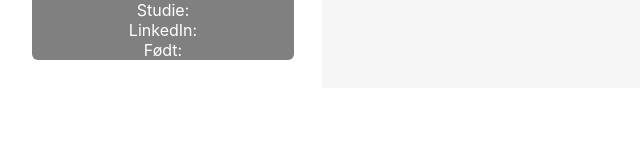
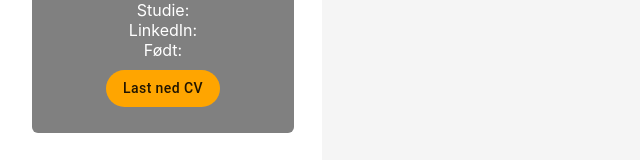
Before and after one commit to Simenwai/simendiscovery, a React (Create React App) app: page / in a window 1280 px wide. Shown: the part 340-500 px from the top of the page, without its empty margins (0-640 px from the left). Built offline with nearby package versions, Linux system fonts and the light colour scheme.

Commit message:
added button

```diff
--- /dev/null
+++ b/src/components/Button/Button.css
@@ -0,0 +1,33 @@
+.custom_btn{
+    /*background-color: var(--main-color) !important;*/
+    background-color: orange !important;
+    font-size: 14px !important;
+    font-weight: 500 !important;
+    border: 0 !important;
+    border-radius: 50px !important;
+    padding: 1px 12px !important;
+    line-height: 35px !important;
+    min-width: 100px !important;
+    outline: none !important;
+
+}
+.custom_btn .custom_btn_icon_container{
+    color: #000 !important;
+    background: #fff !important;
+    border-radius: 50px !important;
+    height: 27px !important;
+    width: 27px !important;
+    line-height: 29px !important;
+    text-align: center !important;
+    display: flex !important;
+    align-items: center !important;
+    justify-content: center !important;
+}
+.custom_btn .btn_text{
+    font-size: 14px !important;
+    text-transform: none !important;
+    text-align: center;
+    width: 100%;
+    margin-right: 5px;
+    margin-left: 5px;
+}
--- /dev/null
+++ b/src/components/Button/Button.js
@@ -0,0 +1,12 @@
+import React from 'react'
+import {Button } from '@material-ui/core'
+import './Button.css'
+const CustomButton = ({text, icon}) => {
+    return (
+        <Button className='custom_btn'
+        endIcon={icon ? <div className='custom_btn_icon_container'>{icon}</div> : null}>
+        <span className='btn_text'>{text}</span>
+        </Button>
+    )
+}
+export default CustomButton
--- a/src/components/Profile/Profile.css
+++ b/src/components/Profile/Profile.css
@@ -30,3 +30,11 @@
     color: white;
     text-align: center;
 }
+
+.profile .button_container{
+    width: 100%;
+    margin-bottom: 10%;
+    display: 'flex';
+    justify-content: center;
+    margin-top: 10px;
+}
--- a/src/components/Profile/Profile.js
+++ b/src/components/Profile/Profile.js
@@ -3,7 +3,7 @@
 /*import CustomTimeline from '../Timeline/Timeline'*/
 
 import './Profile.css'
-/*import CustomButton from '../Button/Button'*/
+import CustomButton from '../Button/Button'
 /*import GetAppIcon from '@mui/icons-material/GetApp';*/
 
 const Profile = () => {
@@ -24,7 +24,9 @@
                 LinkedIn:
                 <br/>
                 Født:
-                <br/>
+                <div className ="button_container">
+                    <CustomButton text={"Last ned CV"} /*icon={GetAppIcon} *//>
+                </div>
             </div>
         </div>
     );
```
